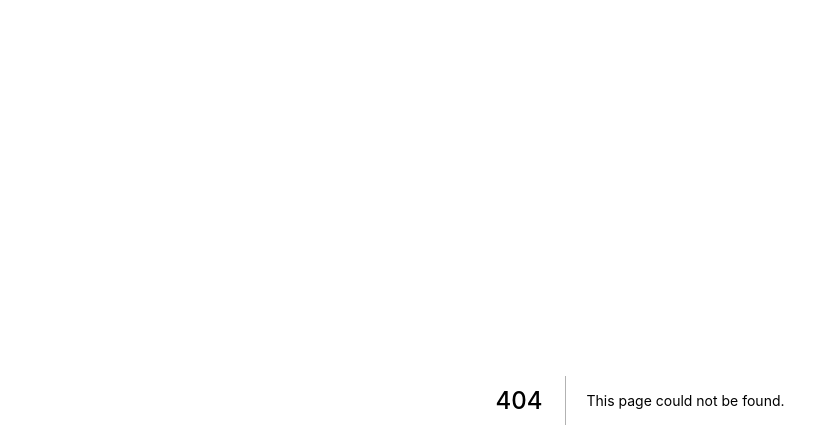
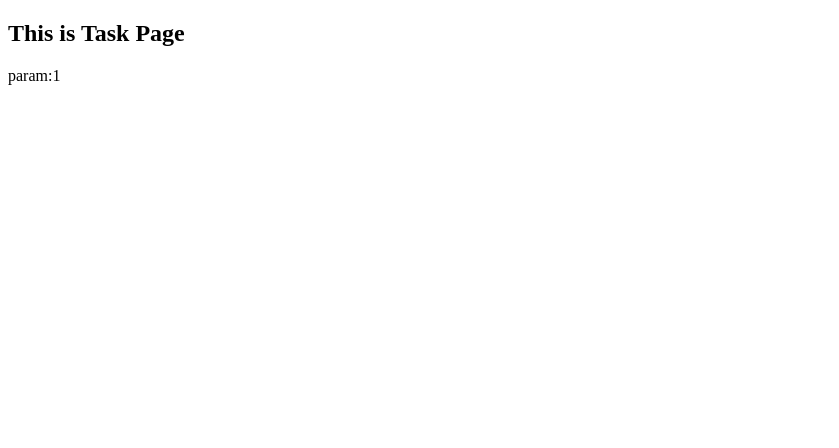
Before and after one commit to mizushima1226/sandbox-create-next-app-ts, a Next.js app: page /tasks/1 in a window 1280 px wide. Before the commit this address had no page. Shown: the top 448 px of the page, without its empty margins (0-839 px from the left). Built offline with nearby package versions, Linux system fonts and the light colour scheme.

Commit message:
create task  page

```diff
--- /dev/null
+++ b/src/pages/tasks/[id].tsx
@@ -0,0 +1,13 @@
+import { useRouter } from 'next/router'
+
+const Task = () => {
+    const router = useRouter();
+    const { id } = router.query;
+    return(
+        <>
+            <h2>This is Task Page</h2>
+            <p>param:{id}</p>
+        </>
+    )
+}
+export default Task
```
